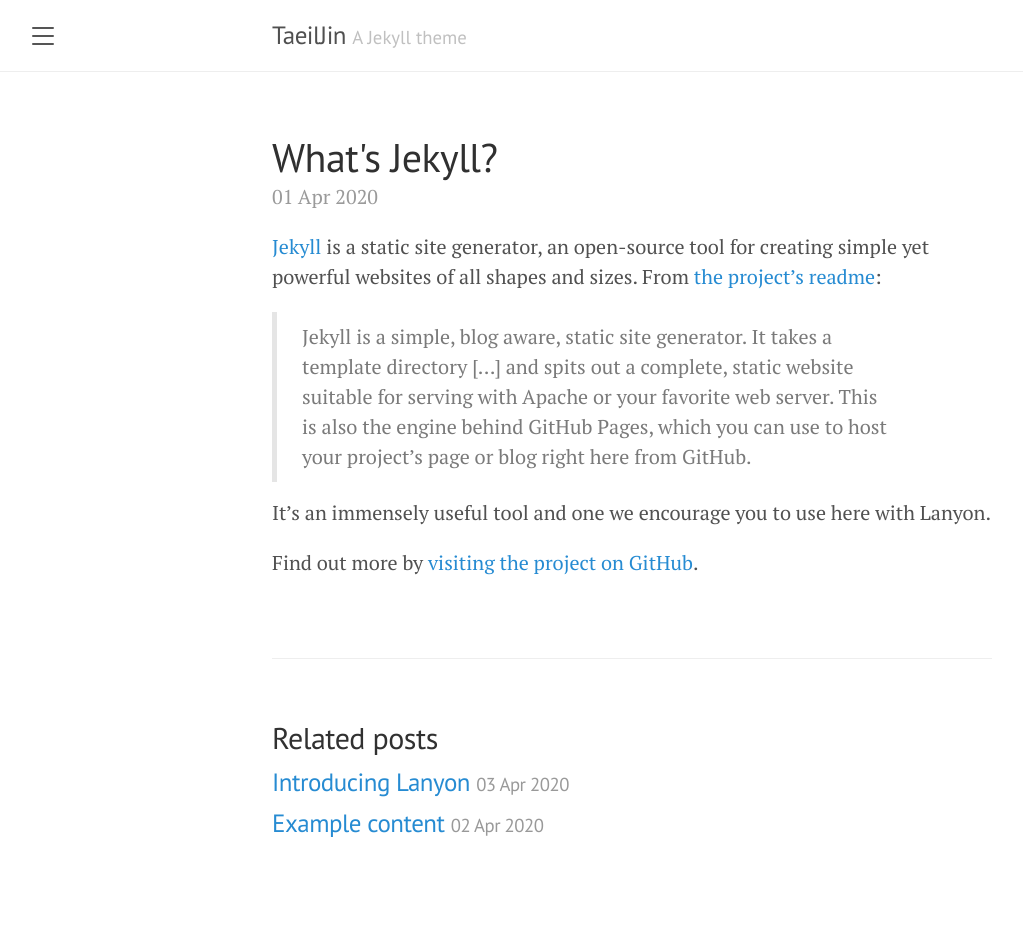
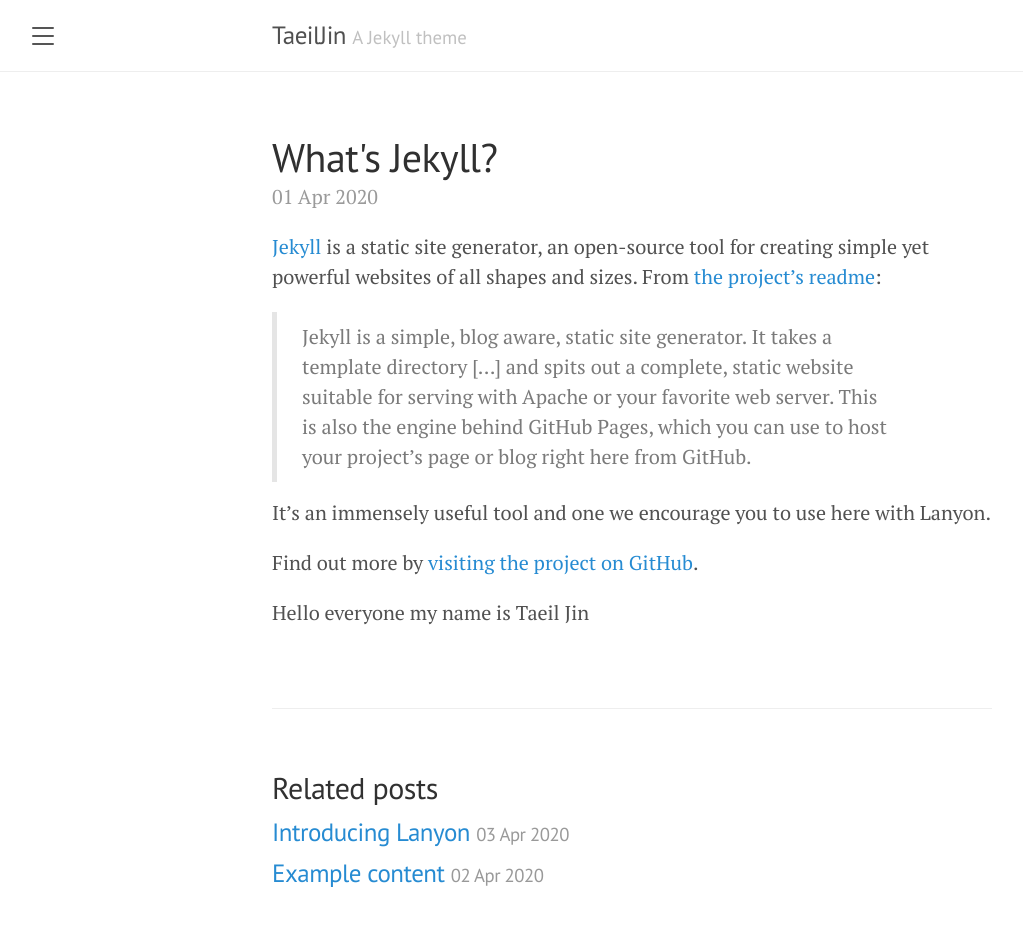
Before and after one commit to TaeilJin/TaeilJin.github.io, a Jekyll site: the page built from _posts/2020-04-01-whats-jekyll.md, in a window 1280 px wide. Shown: the whole page, without its empty margins (8-1031 px from the left). Built offline with Jekyll 4.4.1, drawn with Linux system fonts in a browser that asks for light colours; before the commit the page ends 900 px from its top, so only the background shows below that.

Commit message:
Update 2020-04-01-whats-jekyll.md

```diff
--- a/_posts/2020-04-01-whats-jekyll.md
+++ b/_posts/2020-04-01-whats-jekyll.md
@@ -10,3 +10,5 @@
 It's an immensely useful tool and one we encourage you to use here with Lanyon.
 
 Find out more by [visiting the project on GitHub](https://github.com/mojombo/jekyll).
+
+Hello everyone my name is Taeil Jin
```
